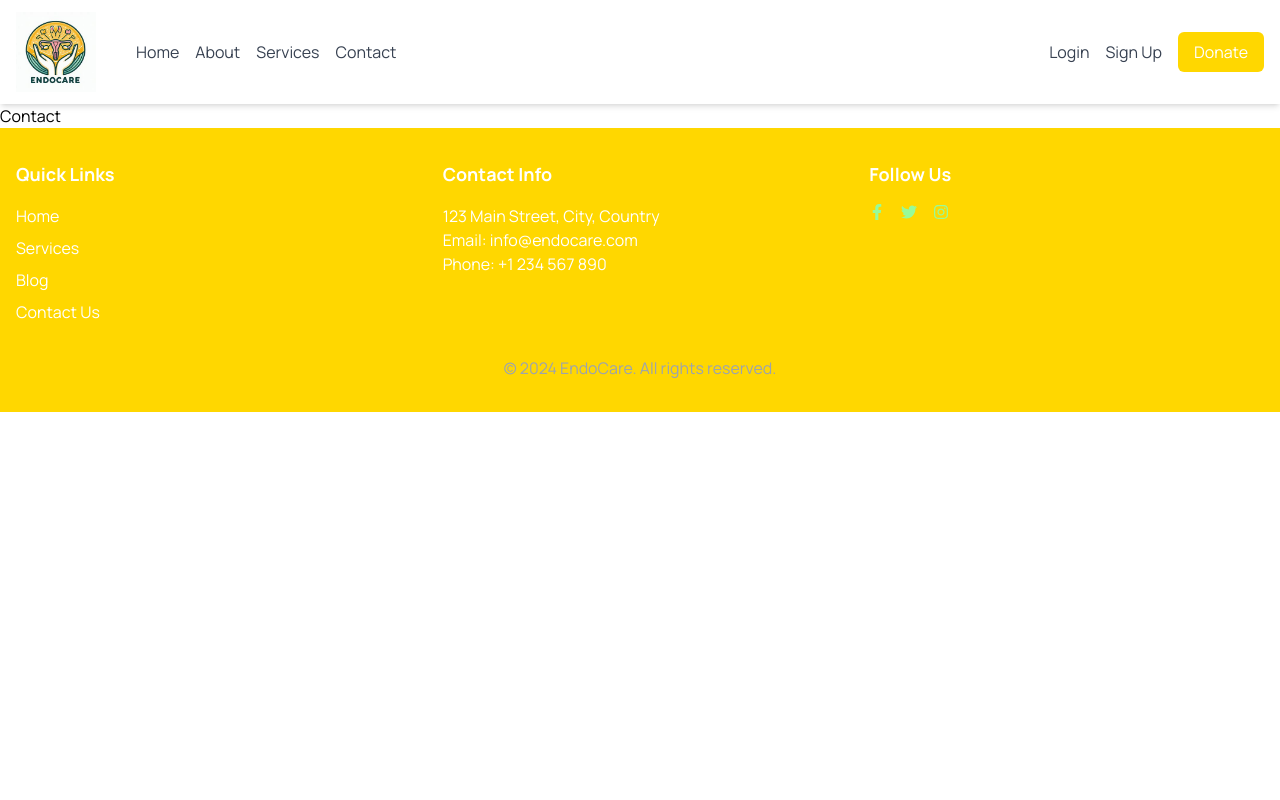
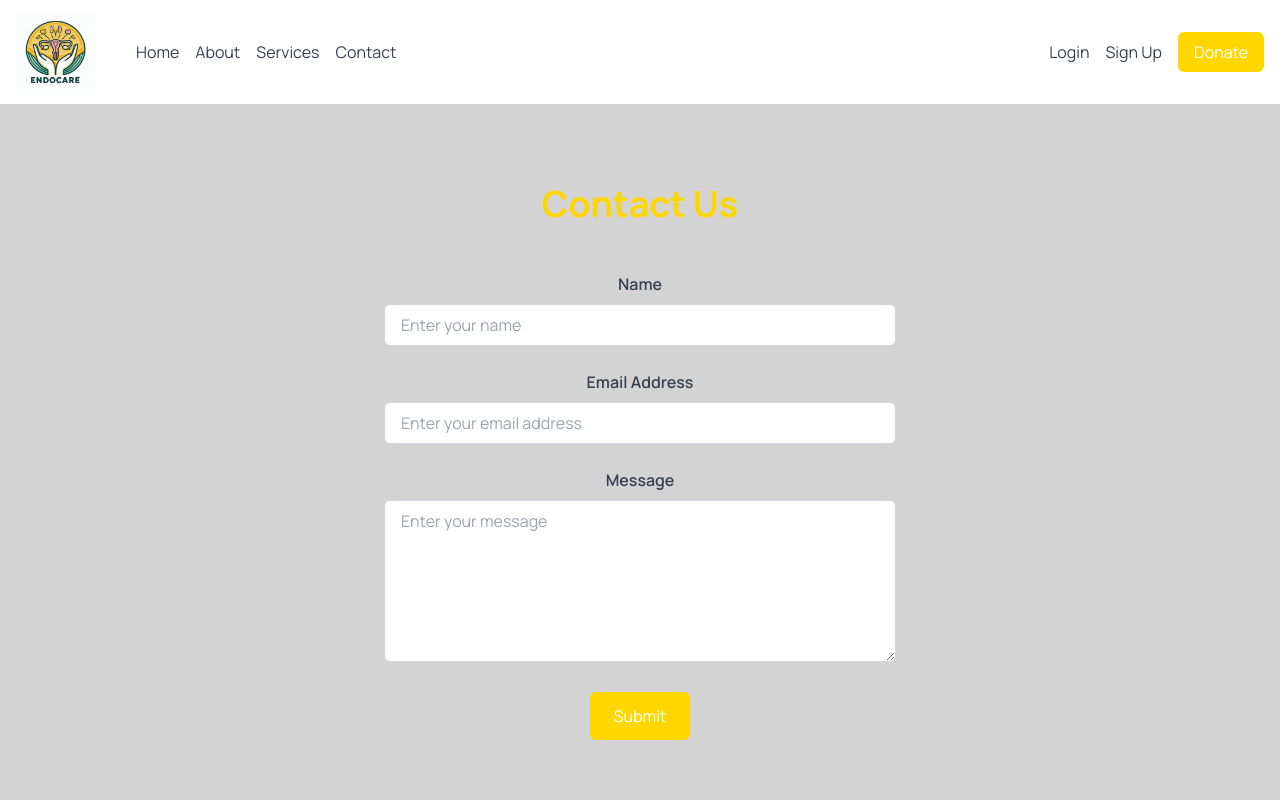
Before and after one commit to Wamziss/EndoCare, a React (Vite) app: page /contact in a window 1280 px wide. Shown: the top 800 px of the page. Built offline with nearby package versions, Linux system fonts and the light colour scheme.

Commit message:
add contact section

```diff
--- a/src/pages/Contact.jsx
+++ b/src/pages/Contact.jsx
@@ -1,11 +1,83 @@
-import React from 'react'
+import React, { useState } from 'react';
 
 const Contact = () => {
+  const [formData, setFormData] = useState({
+    name: '',
+    email: '',
+    message: '',
+  });
+
+  const handleChange = e => {
+    const { name, value } = e.target;
+    setFormData(prevState => ({
+      ...prevState,
+      [name]: value,
+    }));
+  };
+
+  const handleSubmit = e => {
+    e.preventDefault();
+    // Implement your form submission logic here
+    console.log(formData); // For demonstration purposes
+    alert('Form submitted successfully!');
+    setFormData({
+      name: '',
+      email: '',
+      message: '',
+    });
+  };
+
   return (
-    <div>
-      Contact
-    </div>
-  )
-}
+    <section id="contact-us" className="bg-lightGray py-20">
+      <div className="container mx-auto px-4 text-center">
+        <h2 className="text-3xl md:text-4xl font-bold text-primaryColor mb-12">Contact Us</h2>
+        <form onSubmit={handleSubmit} className="max-w-lg mx-auto">
+          <div className="mb-6">
+            <label htmlFor="name" className="block text-gray-700 font-semibold mb-2">Name</label>
+            <input
+              type="text"
+              id="name"
+              name="name"
+              value={formData.name}
+              onChange={handleChange}
+              placeholder="Enter your name"
+              className="w-full px-4 py-2 border border-gray-300 rounded-md focus:outline-none focus:border-primaryColor"
+              required
+            />
+          </div>
+          <div className="mb-6">
+            <label htmlFor="email" className="block text-gray-700 font-semibold mb-2">Email Address</label>
+            <input
+              type="email"
+              id="email"
+              name="email"
+              value={formData.email}
+              onChange={handleChange}
+              placeholder="Enter your email address"
+              className="w-full px-4 py-2 border border-gray-300 rounded-md focus:outline-none focus:border-primaryColor"
+              required
+            />
+          </div>
+          <div className="mb-6">
+            <label htmlFor="message" className="block text-gray-700 font-semibold mb-2">Message</label>
+            <textarea
+              id="message"
+              name="message"
+              value={formData.message}
+              onChange={handleChange}
+              placeholder="Enter your message"
+              rows={6}
+              className="w-full px-4 py-2 border border-gray-300 rounded-md focus:outline-none focus:border-primaryColor"
+              required
+            />
+          </div>
+          <button type="submit" className="bg-primaryColor text-white px-6 py-3 rounded-md hover:bg-lightYellow">
+            Submit
+          </button>
+        </form>
+      </div>
+    </section>
+  );
+};
 
-export default Contact
+export default Contact;
```
